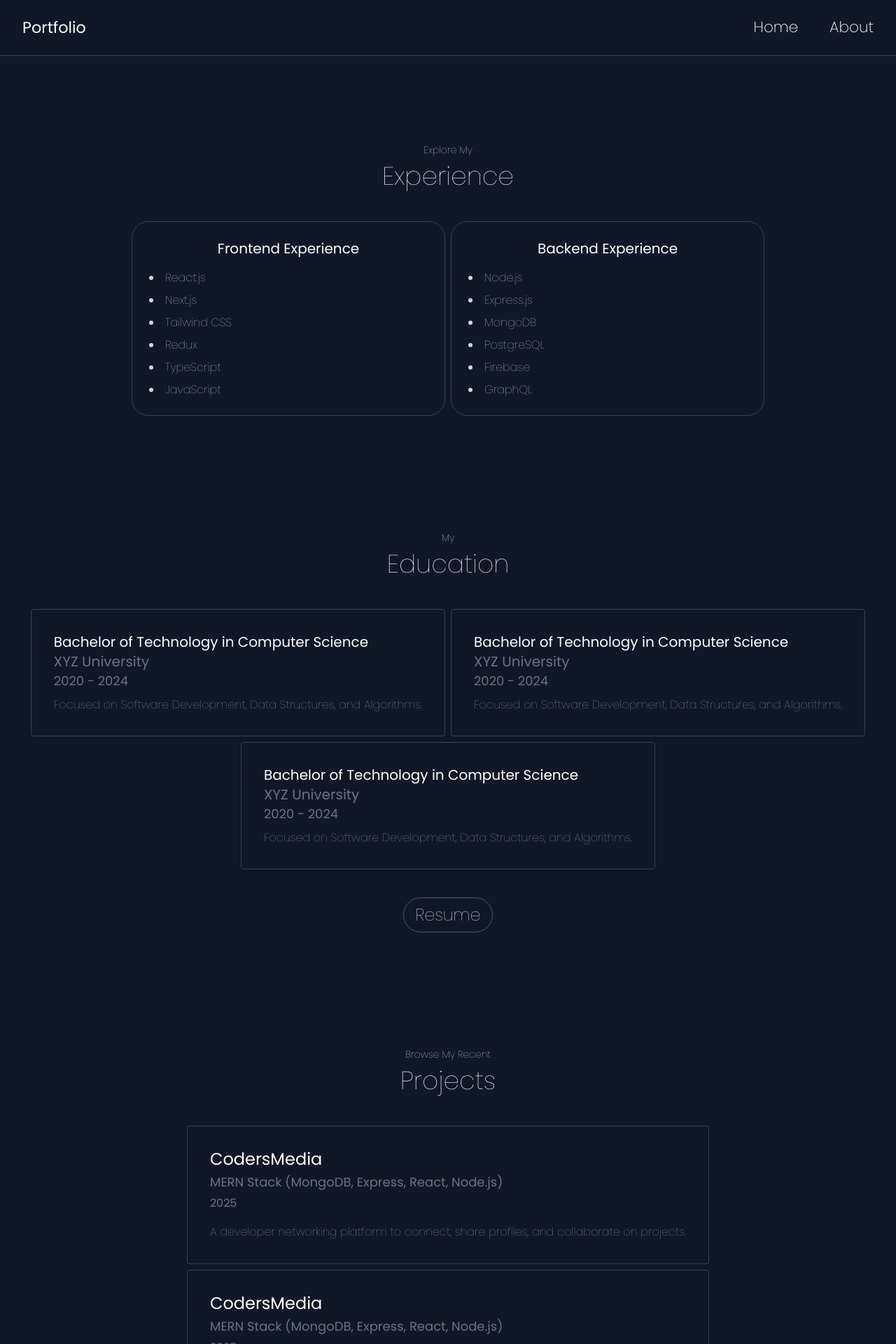
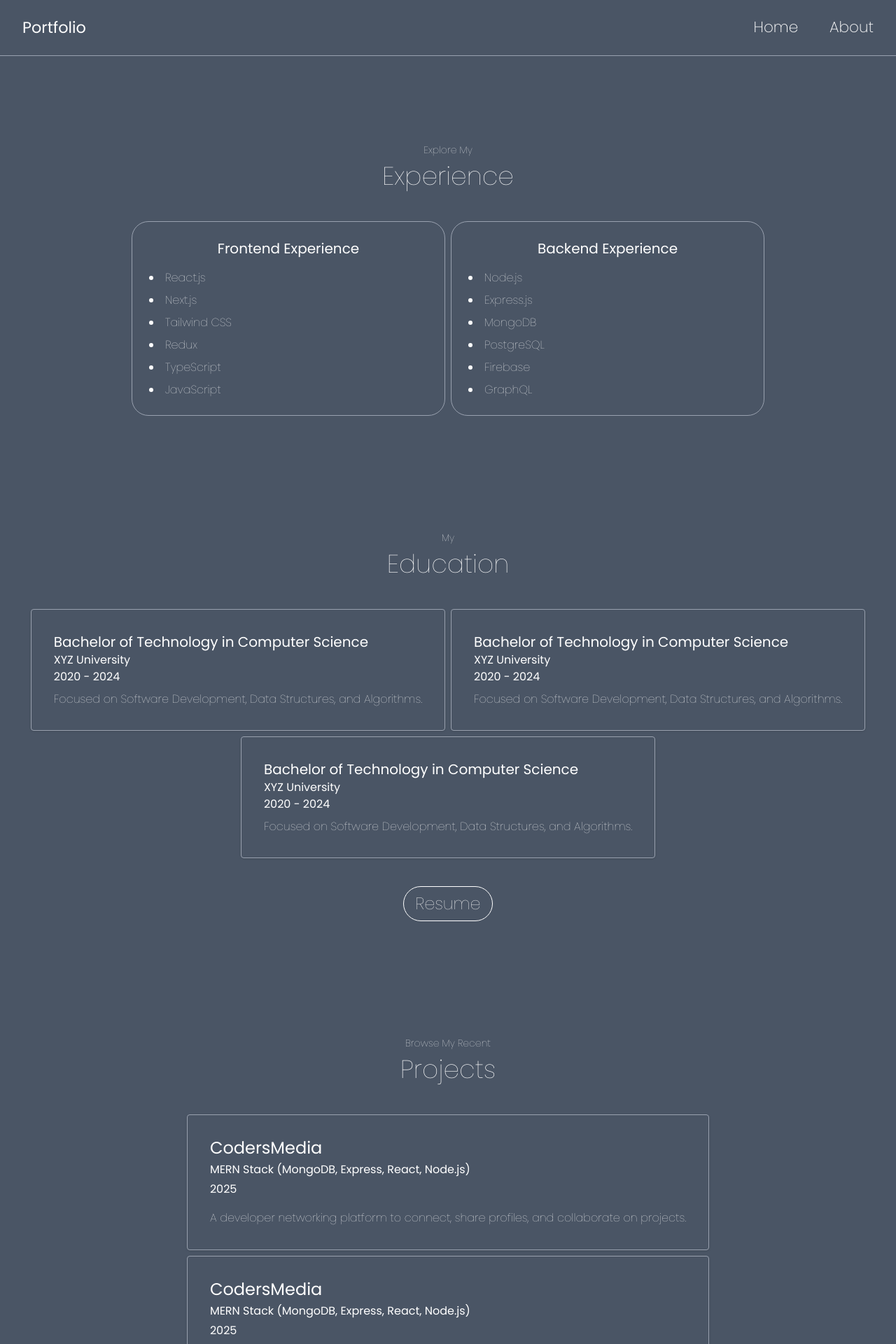
Before and after one commit to CtrlAltWin/New-Portfolio, a React (Vite) app: page /about in a window 1280 px wide. Shown: the top 1920 px of the page at 70% size. Built offline with nearby package versions, Linux system fonts and the light colour scheme.

Commit message:
change the theme color for minimal look

```diff
--- a/index.html
+++ b/index.html
@@ -26,7 +26,7 @@
   </style>
 </head>
 
-<body class="bg-gray-900 hide-scrollbar">
+<body class="bg-gray-600 hide-scrollbar">
   <div id="root"></div>
   <script type="module" src="/src/main.jsx"></script>
 </body>
--- a/src/components/About.jsx
+++ b/src/components/About.jsx
@@ -71,7 +71,7 @@ const About = () => {
             />
           </div>
           <div className="flex justify-center mt-10">
-            <button className="py-2 px-4 font-thin rounded-full text-2xl border border-gray-600">
+            <button className="py-2 px-4 font-thin rounded-full text-2xl border border-white">
               Resume
             </button>
           </div>
@@ -105,7 +105,7 @@ const About = () => {
             />
           </div>
           <div className="flex justify-center mt-10">
-            <button className="py-2 px-4 font-thin rounded-full text-2xl border border-gray-600">
+            <button className="py-2 px-4 font-thin rounded-full text-2xl border border-white">
               Github
             </button>
           </div>
--- a/src/components/EducationCard.jsx
+++ b/src/components/EducationCard.jsx
@@ -1,10 +1,10 @@
 const EducationCard = ({ degree, school, year, description }) => {
   return (
-    <div className="p-8 shadow-sm rounded border border-gray-700">
-      <h2 className="text-xl text-white">{degree}</h2>
-      <h3 className="text-xl text-gray-500">{school}</h3>
-      <p className="text-lg text-gray-500">{year}</p>
-      <p className="font-thin mt-2 text-gray-400">{description}</p>
+    <div className="p-8 shadow-sm rounded border text-white border-gray-400">
+      <h2 className="text-xl">{degree}</h2>
+      <h3 className="">{school}</h3>
+      <p className="">{year}</p>
+      <p className="font-thin mt-2">{description}</p>
     </div>
   );
 };
--- a/src/components/ExperienceCard.jsx
+++ b/src/components/ExperienceCard.jsx
@@ -1,10 +1,10 @@
 const ExperienceCard = ({ title, techStacks }) => {
   return (
-    <div className="border border-gray-700 p-6  w-full max-w-md rounded-3xl">
+    <div className="border border-gray-400 p-6 text-white w-full max-w-md rounded-3xl">
       <h2 className="text-xl mb-4 text-center">{title}</h2>
       <ul className="list-disc list-inside space-y-2">
         {techStacks.map((tech, index) => (
-          <li key={index} className="text-gray-300 font-thin">
+          <li key={index} className="font-thin">
             {tech}
           </li>
         ))}
--- a/src/components/Footer.jsx
+++ b/src/components/Footer.jsx
@@ -1,6 +1,6 @@
 const Footer = () => {
   return (
-    <div className="bg-gray-900 text-white h-44 w-full flex items-center justify-center border-t border-gray-600 mt-10">
+    <div className="bg-gray-800 text-white h-44 w-full flex items-center justify-center border-t border-gray-600 mt-10">
       <p className="text-lg font-thin">
         &copy; {new Date().getFullYear()} Raunak. All rights reserved.
       </p>
--- a/src/components/Header.jsx
+++ b/src/components/Header.jsx
@@ -2,13 +2,16 @@ import React from "react";
 import { Link } from "react-router-dom";
 const Header = () => {
   return (
-    <div className="h-20 text-white flex justify-between items-center px-8 border-b border-gray-700">
+    <div className="h-20 text-white flex justify-between items-center px-8 border-b border-gray-400">
       <Link className="text-lg sm:text-[2.8vmin]">Portfolio</Link>
       <div className="flex gap-[3.5vw] sm:text-[2.7vmin] items-center font-extralight">
         <Link to={"/"} className="hover:underline ease-in duration-200">
           Home
         </Link>
-        <Link to={"/about"} className="hover:underline text-white ease-in duration-200">
+        <Link
+          to={"/about"}
+          className="hover:underline text-white ease-in duration-200"
+        >
           About
         </Link>
       </div>
--- a/src/components/Home.jsx
+++ b/src/components/Home.jsx
@@ -24,8 +24,8 @@ const Home = () => {
           </h3>
         </div>
         {/* Introduction */}
-        <p className="font-thin text-gray-400 text-xl md:text-2xl text-center max-w-3xl mt-6 md:mt-10">
-          Hey, I'm <span className="font-semibold">Raunak</span>, a Full-Stack
+        <p className="font-thin text-white text-xl md:text-2xl text-center max-w-3xl mt-6 md:mt-10">
+          Hey, I'm Raunak, a Full-Stack
           Developer specializing in MERN, C++, and Problem Solving. I build
           scalable web applications, interactive UI, and robust backend systems.
         </p>
--- a/src/components/ProjectCard.jsx
+++ b/src/components/ProjectCard.jsx
@@ -1,12 +1,12 @@
 const ProjectCard = ({ title, stack, year, description }) => {
   return (
-    <div className="p-8 flex flex-col justify-between shadow-sm rounded border border-gray-700">
+    <div className="p-8 flex flex-col text-white justify-between shadow-sm rounded border border-gray-400">
       <div>
-        <h2 className="text-2xl text-white leading-tight">{title}</h2>
-        <h3 className="text-lg text-gray-500 mt-1">{stack}</h3>
-        <p className="text-md text-gray-500 mt-1">{year}</p>
+        <h2 className="text-2xl leading-tight">{title}</h2>
+        <h3 className="mt-1">{stack}</h3>
+        <p className="mt-1">{year}</p>
       </div>
-      <p className="font-thin text-gray-400 mt-4 leading-relaxed">{description}</p>
+      <p className="font-thin mt-4 leading-relaxed">{description}</p>
     </div>
   );
 };
```
